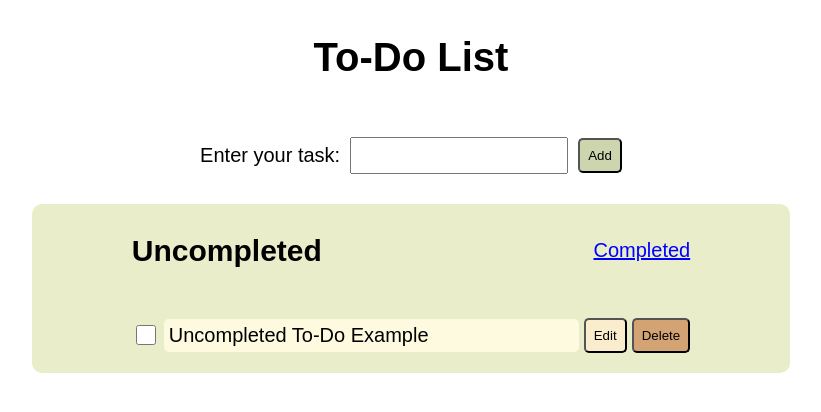
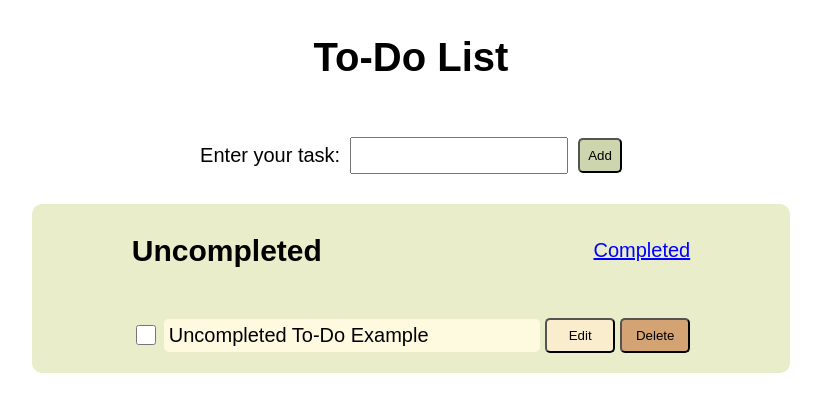
Before and after one commit to i-am-kalinka/task-tracker, a plain HTML site: page index.html in a window 1280 px wide. Shown: the whole page, without its empty margins (229-1050 px from the left). Drawn offline with Linux system fonts and the light colour scheme.

Commit message:
Refactored duplicated code

```diff
--- a/css/style.css
+++ b/css/style.css
@@ -28,9 +28,6 @@ body {
     align-items: center;
     padding: 30px;
     column-gap: 10px;
-}
-#taskForm label {
-    /* outline: 2px blueviolet solid; */
 }
 #taskInput {
     font-size: 20px;
@@ -104,11 +101,27 @@ a:active {
     border-radius: 5px;
     padding: 5px;
 }
+.editDescription {
+    font-size: 20px;
+    flex-grow: 1;
+    border-radius: 5px;
+    padding: 5px;
+}
 .button-edit {
     background-color:#faedcd;
+    min-width: 70px;
 }
 .button-delete {
     background-color:#d4a373;
+    min-width: 70px;
+}
+.button-save {
+    background-color: #faedcd;
+    min-width: 70px;
+}
+.button-cancel {
+    background-color: #d4a373;
+    min-width: 70px;
 }
 
 /*
--- a/functions.js
+++ b/functions.js
@@ -2,3 +2,56 @@
 export function saveTask(arr) {
     localStorage.setItem("tasks", JSON.stringify(arr))
 }
+
+export function createDeleteButton() {
+    const deleteButton = document.createElement("button");
+    deleteButton.classList.add("button", "button-delete");
+    deleteButton.type = "button";
+    deleteButton.textContent = "Delete";
+
+    return deleteButton;
+}
+export function createEditDescription() {
+    const editDescription = document.createElement("input");
+    editDescription.classList.add("editDescription");
+    editDescription.hidden = true;
+
+    return editDescription;
+}
+
+export function createCheckbox() {
+    const checkbox = document.createElement("input");
+    checkbox.classList.add("checkbox");
+    checkbox.type = "checkbox";
+
+    return checkbox;
+}
+
+export function createSaveButton() {
+    const saveButton = document.createElement("button");
+    saveButton.classList.add("button", "button-save");
+    saveButton.type = "button";
+    saveButton.textContent = "Save";
+    saveButton.hidden = true;
+
+    return saveButton;
+}
+
+export function createCancelButton() {
+    const cancelButton = document.createElement("button");
+    cancelButton.classList.add("button", "button-cancel");
+    cancelButton.type = "button";
+    cancelButton.textContent = "Cancel";
+    cancelButton.hidden = true;
+
+    return cancelButton;
+}
+
+export function createEditButton() {
+    const editButton = document.createElement("button");
+    editButton.classList.add("button", "button-edit");
+    editButton.type = "button";
+    editButton.textContent = "Edit";
+
+    return editButton;
+}
--- a/script.js
+++ b/script.js
@@ -1,5 +1,13 @@
 // Look for that function in the same folder as this file
 import { saveTask } from "./functions.js";
+
+import { createDeleteButton } from "./functions.js";
+import { createEditDescription } from "./functions.js";
+import { createCheckbox } from "./functions.js";
+import { createSaveButton } from "./functions.js";
+import { createCancelButton } from "./functions.js";
+import { createEditButton } from "./functions.js";
+
 
 // An array for task storage since we have a collection of the same type of thing
 const exampleTasks = [
@@ -43,19 +51,14 @@ function displayUncompleted() {
         const listItem = document.createElement("li");
         listItem.classList.add("listItem");
         // Create a delete button for each task
-        const deleteButton = document.createElement("button");
-        deleteButton.classList.add("button", "button-delete");
-        deleteButton.type = "button";
-        deleteButton.textContent = "Delete";
+        const deleteButton = createDeleteButton();
         deleteButton.addEventListener("click", function() {
             tasks = tasks.filter(e => e.id !== element.id);
             saveTask(tasks);
             displayUncompleted();
         });
         // Create a checkbox for each task
-        const checkbox = document.createElement("input");
-        checkbox.classList.add("checkbox");
-        checkbox.type = "checkbox";
+        const checkbox = createCheckbox();
         // Make the checkbox match the (value of) data
         checkbox.checked = element.completed;
         // Change the boolean state
@@ -74,9 +77,8 @@ function displayUncompleted() {
         titleSpan.textContent = element.text;
 
         // Create an input field containing the task description that is hidden at first
-        const editDescription = document.createElement("input");
+        const editDescription = createEditDescription();
         editDescription.value = element.text;
-        editDescription.hidden = true;
 
         function exitEditMode() {
                 titleSpan.hidden = false;
@@ -88,10 +90,7 @@ function displayUncompleted() {
             }
 
         // Create a "save" button
-        const saveButton = document.createElement("button");
-        saveButton.type = "button";
-        saveButton.textContent = "Save";
-        saveButton.hidden = true;
+        const saveButton = createSaveButton();
         saveButton.addEventListener("click", function () {
             // Input validation
             const trimmedTask = editDescription.value.trim();
@@ -109,10 +108,7 @@ function displayUncompleted() {
         });
 
         // Create a "cancel" button
-        const cancelButton = document.createElement("button");
-        cancelButton.type = "button";
-        cancelButton.textContent = "Cancel";
-        cancelButton.hidden = true;
+        const cancelButton = createCancelButton();
         cancelButton.addEventListener("click", function () {
             // Discard the new entry
             editDescription.value = titleSpan.textContent;
@@ -121,10 +117,7 @@ function displayUncompleted() {
         });
 
         // Create an "edit" button
-        const editButton = document.createElement("button");
-        editButton.classList.add("button", "button-edit");
-        editButton.type = "button";
-        editButton.textContent = "Edit";
+        const editButton = createEditButton();
         // Listen for a click on that button
         editButton.addEventListener("click", function () {
             // Hide original task description, edit button, delete button
@@ -242,3 +235,11 @@ PROBLEM DECOMPOSITION
 3. Learn some CSS
 4. Automated tests?
 */
+
+// // Dynamically add an HTML structure for the "edit" interface
+// const containerEditMode = document.createElement("div");
+// containerEditMode.classList.add("edit-mode");
+// // Group the elements inside the container
+// containerEditMode.append(editDescription, saveButton, cancelButton);
+// // Add the container to the page
+// document.querySelector(".container-tasks").append(containerEditMode);
```
Also changed, not shown: css/completed.css (+21 -0 lines), pages/completed.js (+14 -22 lines), README.md.
